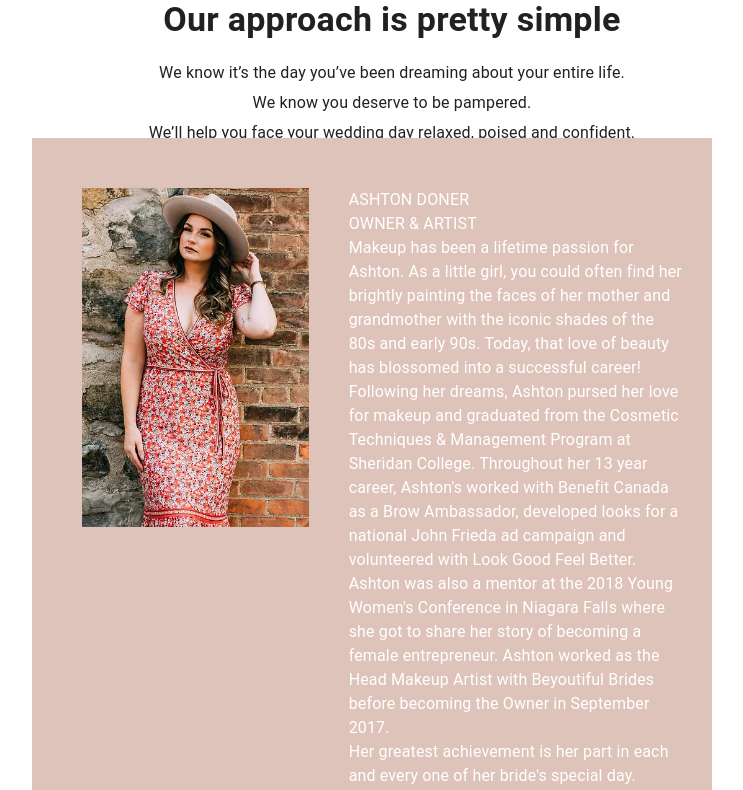
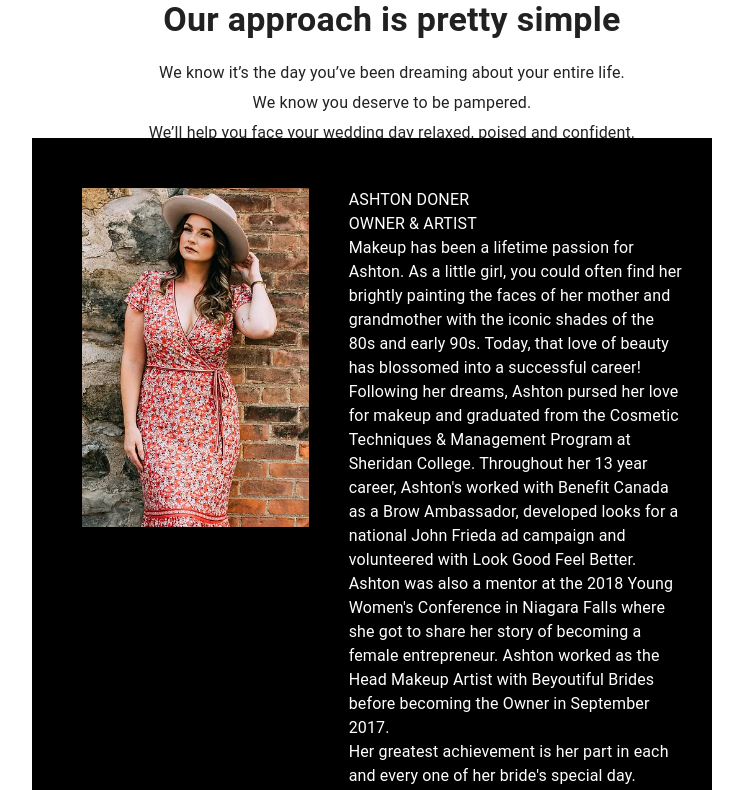
Before and after one commit to cerinius/Allure, a Next.js app: page / in a window 1280 px wide. Shown: the part 680-1470 px from the top of the page, without its empty margins (248-991 px from the left). Built offline with nearby package versions, Linux system fonts and the light colour scheme.

Commit message:
change color

```diff
--- a/styles/globals.css
+++ b/styles/globals.css
@@ -19,7 +19,7 @@
           var(--header-outer-height) - var(--header-inner-height)
   );
   --header-bg: #FFF;
-  --primary-color:#DDC3BA;
+  --primary-color: #000;
 }
 a {
   color: #A8A8AC;
```
